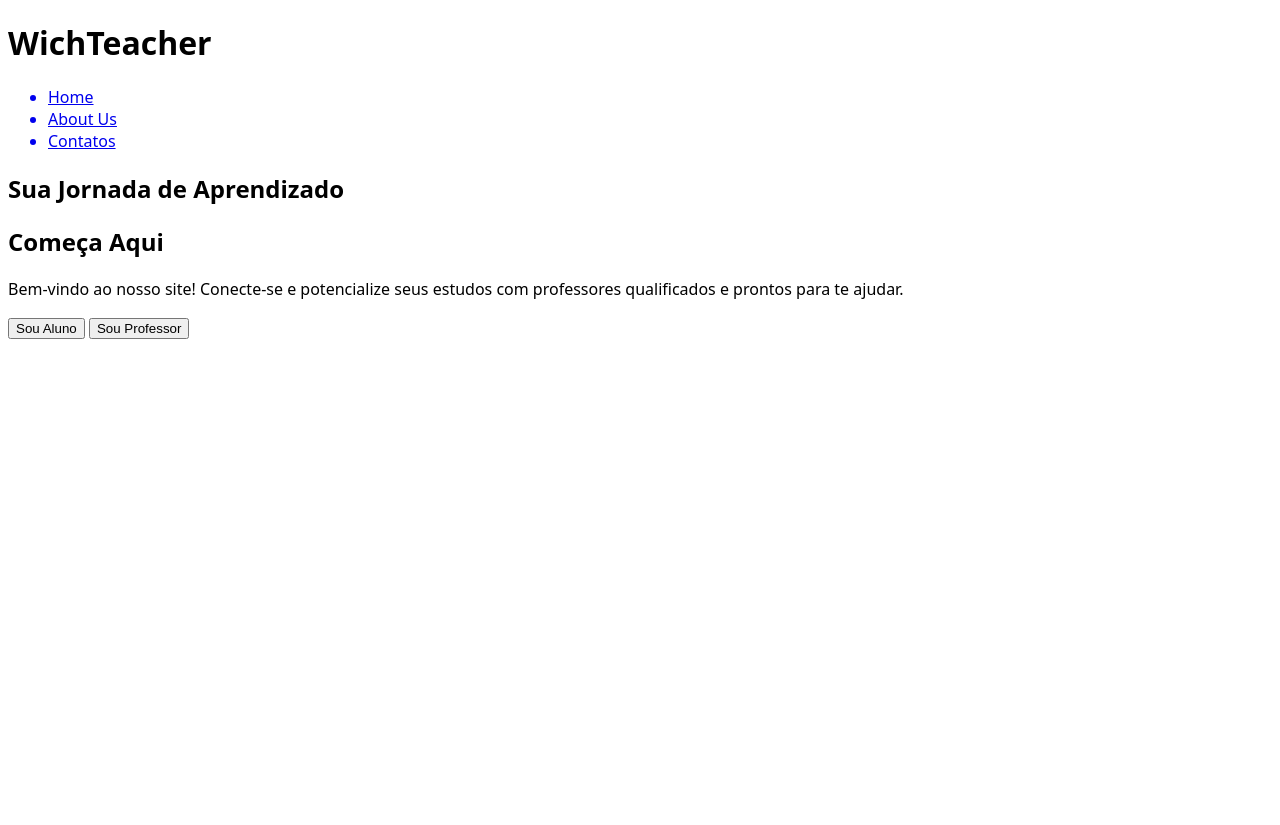
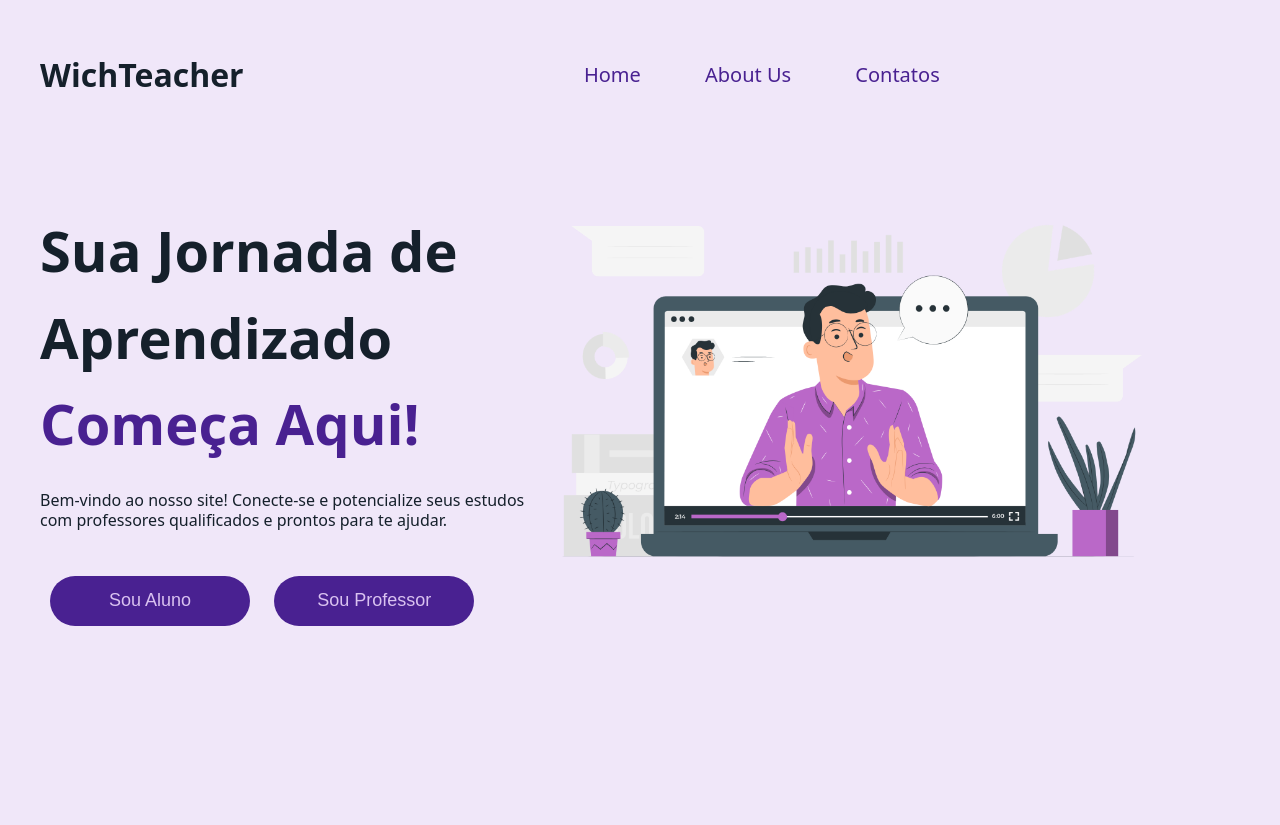
Before and after one commit to vinimarques7/projeto-FDS, a Django app: template which_teacher/which_teacher_app/templates/which_teacher_app/landingPage.html in a window 1280 px wide. Before the commit the page ends 339 px from the top, so only its background shows below. Run offline with Django 5.2, Linux system fonts and the light colour scheme; the template is opened without the code that fills it, so the values that code supplies are empty; some libraries are stand-ins or nearby versions; some web fonts are replaced.

Commit message:
correção do header no css

```diff
--- a/which_teacher/which_teacher_app/templates/which_teacher_app/css/landingPage.css
+++ b/which_teacher/which_teacher_app/templates/which_teacher_app/css/landingPage.css
@@ -0,0 +1,69 @@
+body {
+    background-color: #d9c2f062;
+    color: #15202b;
+    max-width: 1200px;
+    margin: 0 auto;
+    padding: 15px;
+    overflow: hidden;
+}
+header {
+    display: flex;
+    height: 100%;
+    flex-direction: row;
+    justify-content: space-between;
+    align-items: center;
+}
+#title {
+    flex-direction: column;
+}
+li {
+    display: inline-block;
+    margin: 30px;
+}
+a {
+    color: #492191;
+    font-size: 20px;
+
+}
+a:hover {
+    color: #15202b;
+    transition: 0.3s all;
+}
+main {
+    display: flex;
+    flex-direction: row;
+    margin-top: 50px;
+}
+h2 {
+    font-size: 56px;
+    line-height: 40px;
+}
+span {
+    color: #492191
+}
+P {
+    line-height: 20px;
+    max-width: 500px;
+}
+img {
+    width: 620px;
+    position: relative;
+    top: -100px;
+}
+button {
+    border: 2px;
+    border-radius: 30px;
+    color: #D9C2F0;
+    background-color: #492191;
+    width: 40%;
+    margin: 10px;
+    margin-top: 30px;
+    height: 50px;
+    cursor: pointer;
+    font-size: large;
+}
+button:hover {
+    background-color: #4821914d;
+    color: #15202b;
+    transition: 0.5s all;
+}
--- a/which_teacher/which_teacher_app/templates/which_teacher_app/landingPage.html
+++ b/which_teacher/which_teacher_app/templates/which_teacher_app/landingPage.html
@@ -4,9 +4,12 @@
     <meta charset="UTF-8">
     <meta name="viewport" content="width=device-width, initial-scale=1.0">
     <link rel="stylesheet" href="css/styles.css">
+    <link href="https://cdn.jsdelivr.net/npm/remixicon@4.3.0/fonts/remixicon.css" rel="stylesheet"/>
+    <link rel="stylesheet" href="css/landingPage.css">
     <title>WhichTeacher</title>
 </head>
 <body class="teachers-regular">
+    <div class="transition is active"></div>
     <header>
         <div id="title">
             <h1>WichTeacher</h1>
@@ -16,15 +19,23 @@
             <a href="#"><li>About Us</li></a>
             <a href="#"><li>Contatos</li></a>
         </ul>
+        <div class="nav_menu_btn" id="menu-btn">
+            <!--<i class="ri-menu-line"></i>-->
+        </div>
     </header>
     <main>
         <aside>
-            <h2>Sua Jornada de Aprendizado</h2>
-            <h2>Começa Aqui</h2>
+            <h2>Sua Jornada de </h2>
+            <h2>Aprendizado</h2>
+            <h2><span>Começa Aqui!</span></h2>
             <p>Bem-vindo ao nosso site! Conecte-se e potencialize seus estudos com professores qualificados e prontos para te ajudar.</p>
             <button onclick="window.location.href='#'">Sou Aluno</button>
-            <button onclick="window.location.href='#'">Sou Professor</button>
+            <button onclick="window.location.href='loginProfessor.html'">Sou Professor</button>
         </aside>
+        <article>
+            <a href="https://storyset.com/people"><img src="./img/Webinar-pana.png" alt="computador mostrando um professor com blusa roxa, cabelo preto e óculos redondos dando uma video aula, sendo acompanhado de um pequeno balão de fala. Em cada lado do computador a um vaso de plantas e atrás do computador esta uma pilha de livros. Em cima do computador esta dois balões de comentários, dois gráfico, sendo um deles um gráfico de pizza, e uma barra de volume de som em cima do professor."></a>
+        </article>
     </main>
+    <script src="js/landingPage.js"></script>
 </body>
 </html>
```
Also changed, not shown: which_teacher/which_teacher_app/templates/which_teacher_app/img/Webinar-pana.png (added), which_teacher/which_teacher_app/templates/which_teacher_app/js/landingPage.js (added).
